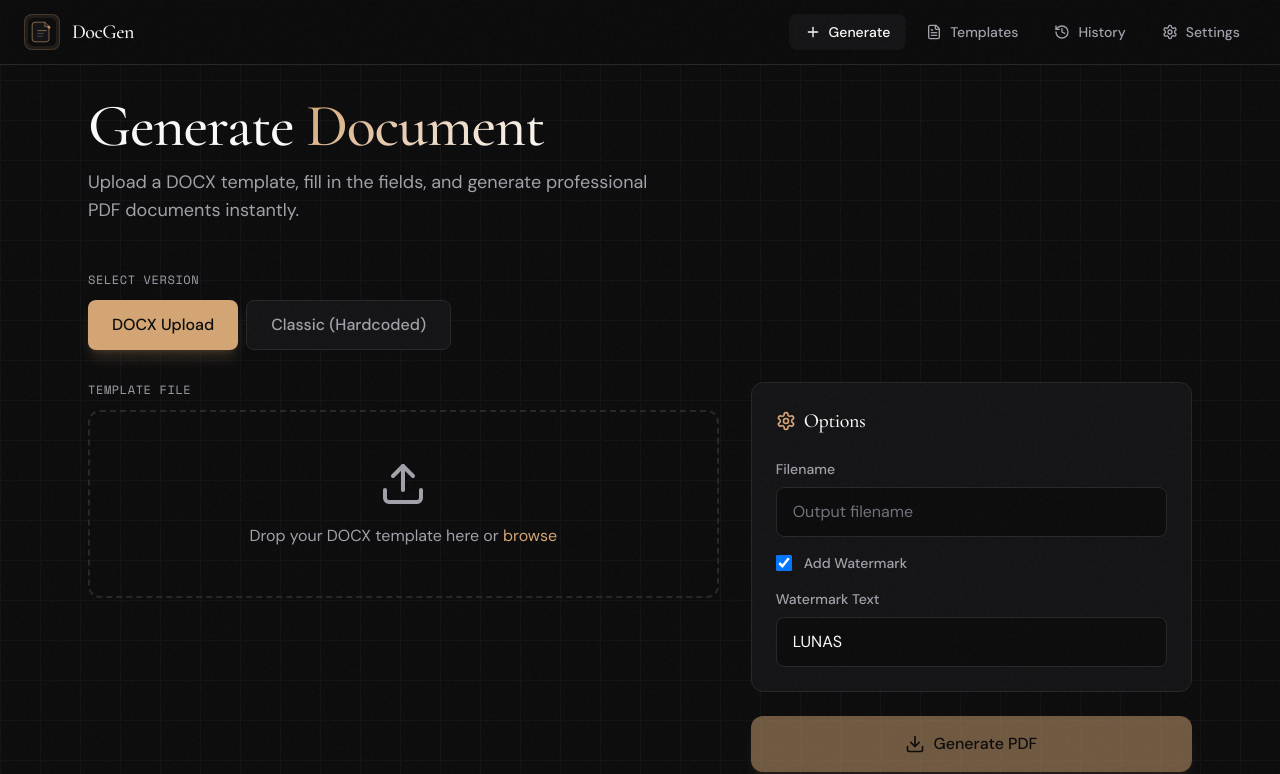
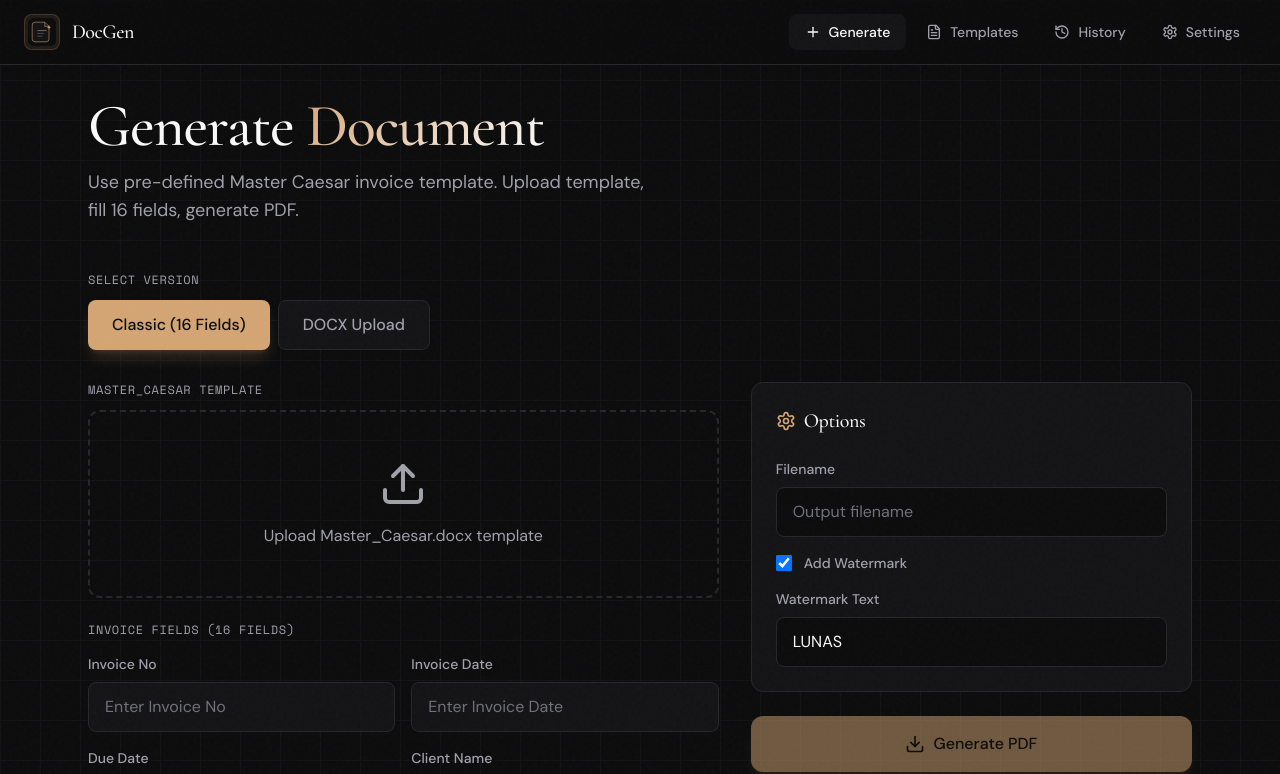
Before and after one commit to fikriaf/docgen-web, a Next.js app: page / in a window 1280 px wide. Shown: the top 774 px of the page. Built offline with nearby package versions, Linux system fonts and the light colour scheme.

Commit message:
Fix Classic version - now requires template upload

```diff
--- a/src/app/page.tsx
+++ b/src/app/page.tsx
@@ -1,8 +1,8 @@
 "use client";
 
-import { useState, useRef, useEffect } from "react";
+import { useState, useRef } from "react";
 import { motion } from "framer-motion";
-import { FileUp, FileText, Download, Loader2, AlertCircle, Upload, X, Settings, File, Info } from "lucide-react";
+import { FileUp, FileText, Download, Loader2, AlertCircle, Upload, X, Settings } from "lucide-react";
 import { clsx } from "clsx";
 
 type Version = "docx" | "classic";
@@ -40,14 +40,14 @@ const saveToHistory = (name: string, template: string, status: "completed" | "fa
       status,
       filename
     };
-    localStorage.setItem(HISTORY_KEY, JSON.stringify([newItem, ...history].slice(0, 50))); // Keep last 50
+    localStorage.setItem(HISTORY_KEY, JSON.stringify([newItem, ...history].slice(0, 50)));
   } catch (e) {
     console.error("Failed to save to history:", e);
   }
 };
 
 export default function GeneratePage() {
-  const [version, setVersion] = useState<Version>("docx");
+  const [version, setVersion] = useState<Version>("classic");
   const [templateFile, setTemplateFile] = useState<File | null>(null);
   const [detectedFields, setDetectedFields] = useState<{ name: string; value: string }[]>([]);
   const [formData, setFormData] = useState<Record<string, string>>({});
@@ -60,9 +60,12 @@ export default function GeneratePage() {
   const [generatedPdf, setGeneratedPdf] = useState<string | null>(null);
   const fileInputRef = useRef<HTMLInputElement>(null);
 
-  const [classicFormData, setClassicFormData] = useState<Record<string, string>>(
-    Object.fromEntries(MASTER_CAESAR_FIELDS.map(f => [f.name, ""]))
-  );
+  // Classic version starts with 16 pre-filled fields
+  const [classicFormData, setClassicFormData] = useState<Record<string, string>>(() => {
+    const initial: Record<string, string> = {};
+    MASTER_CAESAR_FIELDS.forEach(f => { initial[f.name] = ""; });
+    return initial;
+  });
 
   const handleFileSelect = async (e: React.ChangeEvent<HTMLInputElement>) => {
     const file = e.target.files?.[0];
@@ -106,14 +109,26 @@ export default function GeneratePage() {
     e.preventDefault();
     setLoading(true);
     setError(null);
+
     try {
+      let payloadJson: Record<string, string> = {};
+      let fileToUse: File | null = null;
+
       if (version === "docx") {
         if (!templateFile) throw new Error("Please upload a DOCX template");
+        fileToUse = templateFile;
+        detectedFields.forEach(field => { if (field.name && formData[field.name]) payloadJson[field.name] = formData[field.name]; });
+      } else {
+        // Classic version - requires template upload
+        if (!templateFile) throw new Error("Please upload Master_Caesar.docx template");
+        fileToUse = templateFile;
+        MASTER_CAESAR_FIELDS.forEach(field => { if (classicFormData[field.name]) payloadJson[field.name] = classicFormData[field.name]; });
+      }
+
       const payload = new FormData();
-        payload.append("file", templateFile);
-        const payloadJson: Record<string, string> = {};
-        detectedFields.forEach(field => { if (field.name && formData[field.name]) payloadJson[field.name] = formData[field.name]; });
+      payload.append("file", fileToUse);
       payload.append("payload", JSON.stringify(payloadJson));
+
       const options: Record<string, any> = { smartReplace: false, filename: filename || undefined };
       if (useWatermark) options.watermark = { enabled: true, text: watermarkText };
       payload.append("options", JSON.stringify(options));
@@ -126,12 +141,8 @@ export default function GeneratePage() {
       const url = URL.createObjectURL(blob);
       setGeneratedPdf(url);
 
-        // Save to history
-        const docName = filename || detectedFields.find(f => f.name.includes("invoice"))?.value || "Document";
+      const docName = filename || payloadJson["invoice_no"] || payloadJson["client_name"] || "Document";
       saveToHistory(docName, "invoice", "completed", `${docName}.pdf`);
-      } else {
-        throw new Error("Please use DOCX version");
-      }
     } catch (err) {
       setError(err instanceof Error ? err.message : "An error occurred");
       const docName = filename || "Document";
@@ -150,6 +161,11 @@ export default function GeneratePage() {
     if (fileInputRef.current) fileInputRef.current.value = "";
   };
 
+  const switchVersion = (v: Version) => {
+    setVersion(v);
+    resetForm();
+  };
+
   const activeFormData = version === "docx" ? formData : classicFormData;
   const activeFields = version === "docx" ? detectedFields : MASTER_CAESAR_FIELDS;
 
@@ -162,17 +178,21 @@ export default function GeneratePage() {
           <h1 className="font-display text-5xl md:text-6xl font-medium mb-3">
             Generate <span className="gradient-text">Document</span>
           </h1>
-          <p className="text-muted-foreground text-lg max-w-xl">Upload a DOCX template, fill in the fields, and generate professional PDF documents instantly.</p>
+          <p className="text-muted-foreground text-lg max-w-xl">
+            {version === "docx"
+              ? "Upload a DOCX template, fill in the fields, and generate professional PDF documents instantly."
+              : "Use pre-defined Master Caesar invoice template. Upload template, fill 16 fields, generate PDF."}
+          </p>
         </motion.div>
 
         <motion.div initial={{ opacity: 0, y: 20 }} animate={{ opacity: 1, y: 0 }} transition={{ delay: 0.1 }} className="mb-8">
           <label className="block text-sm text-muted-foreground mb-3 uppercase tracking-wider font-mono text-xs">Select Version</label>
           <div className="flex gap-2">
             {[
+              { id: "classic", label: "Classic (16 Fields)" },
               { id: "docx", label: "DOCX Upload" },
-              { id: "classic", label: "Classic (Hardcoded)" },
             ].map((v) => (
-              <button key={v.id} onClick={() => { setVersion(v.id as Version); resetForm(); }}
+              <button key={v.id} onClick={() => switchVersion(v.id as Version)}
                 className={clsx("px-6 py-3 rounded-lg font-medium transition-all duration-200",
                   version === v.id ? "bg-primary text-background shadow-lg shadow-primary/20" : "bg-surface border border-border text-muted-foreground hover:text-foreground hover:border-border-default")}>
                 {v.label}
@@ -183,9 +203,11 @@ export default function GeneratePage() {
 
         <div className="grid grid-cols-1 lg:grid-cols-12 gap-8">
           <div className="lg:col-span-7 space-y-6">
-            {version === "docx" && (
+            {/* Template Upload - Always required */}
             <motion.div initial={{ opacity: 0, y: 20 }} animate={{ opacity: 1, y: 0 }} transition={{ delay: 0.15 }}>
-                <label className="block text-sm text-muted-foreground mb-3 uppercase tracking-wider font-mono text-xs">Template File</label>
+              <label className="block text-sm text-muted-foreground mb-3 uppercase tracking-wider font-mono text-xs">
+                {version === "docx" ? "Your Template" : "Master_Caesar Template"}
+              </label>
               <div onClick={() => fileInputRef.current?.click()}
                 className="border-2 border-dashed border-border rounded-xl p-12 text-center cursor-pointer hover:border-primary hover:bg-primary/5 transition-all group">
                 {templateFile ? (
@@ -200,13 +222,16 @@ export default function GeneratePage() {
                 ) : (
                   <div>
                     <Upload className="w-12 h-12 text-muted-foreground mx-auto mb-4 group-hover:text-primary transition-colors" />
-                      <p className="text-muted-foreground">Drop your DOCX template here or <span className="text-primary">browse</span></p>
+                    <p className="text-muted-foreground">
+                      {version === "classic"
+                        ? "Upload Master_Caesar.docx template"
+                        : "Drop your DOCX template here or browse"}
+                    </p>
                   </div>
                 )}
               </div>
               <input ref={fileInputRef} type="file" accept=".docx" onChange={handleFileSelect} className="hidden" />
             </motion.div>
-            )}
 
             {scanning && (
               <motion.div initial={{ opacity: 0 }} animate={{ opacity: 1 }} className="p-4 bg-surface rounded-xl border border-border flex items-center gap-3">
@@ -274,7 +299,7 @@ export default function GeneratePage() {
                 </div>
               )}
 
-              <button onClick={handleSubmit} disabled={loading || (version === "docx" && !templateFile)}
+              <button onClick={handleSubmit} disabled={loading || !templateFile}
                 className="w-full py-4 bg-primary text-background font-medium rounded-xl hover:bg-primary-hover transition-all disabled:opacity-50 flex items-center justify-center gap-2 shadow-lg shadow-primary/20">
                 {loading ? <><Loader2 className="w-5 h-5 animate-spin" />Generating...</> : <><Download className="w-5 h-5" />Generate PDF</>}
               </button>
```
Lines whose indentation alone changed are shown as unchanged.
